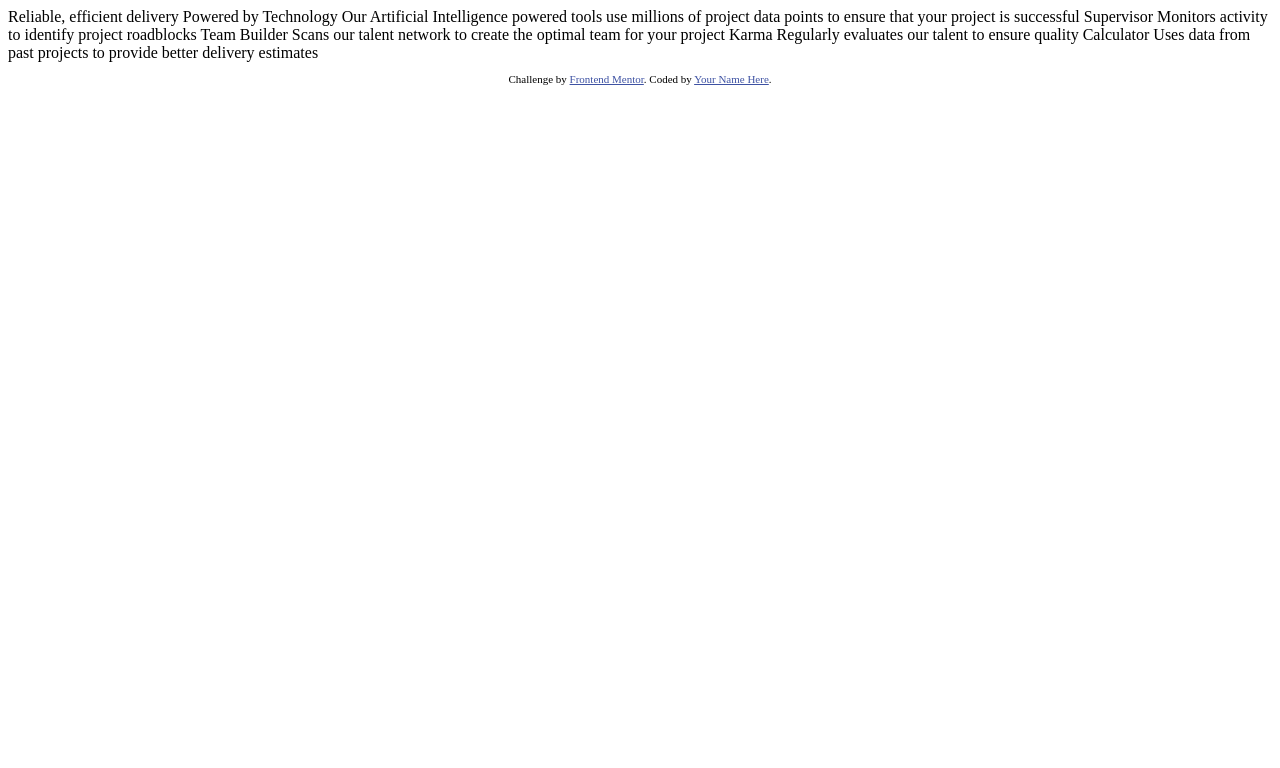
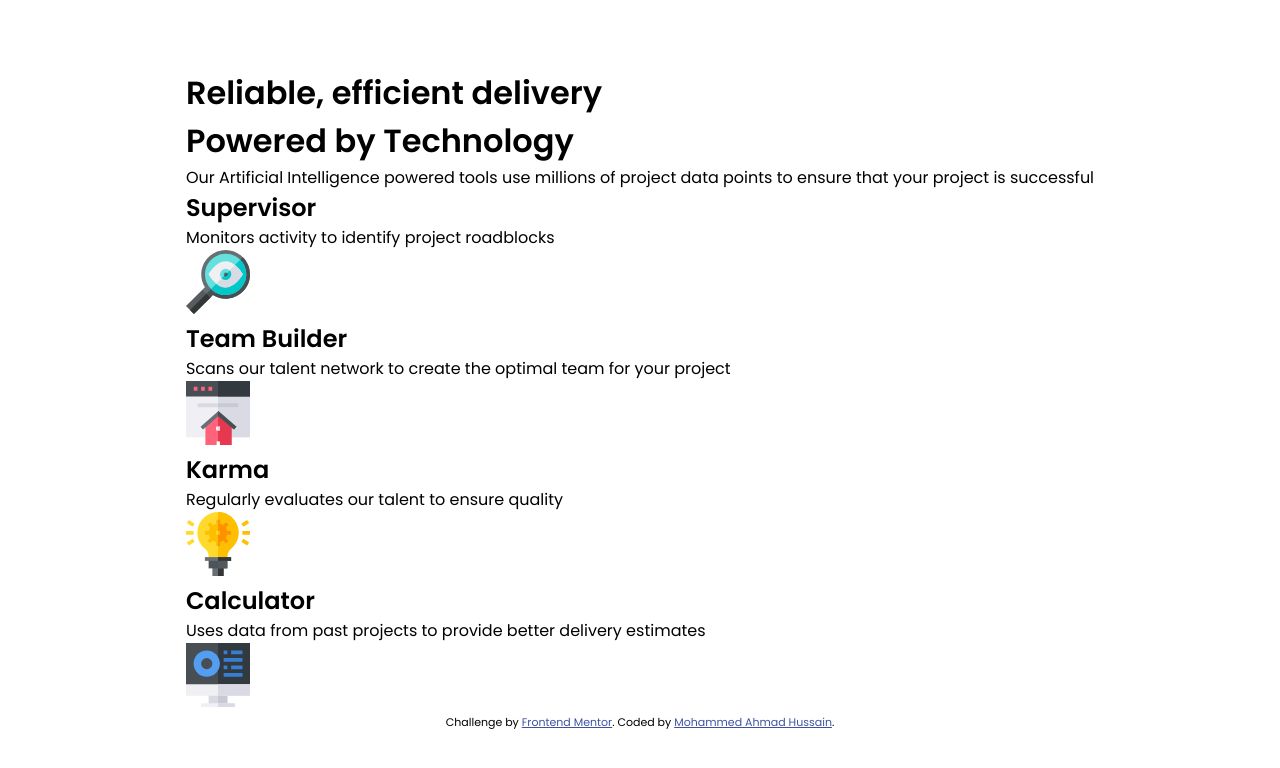
Before and after one commit to mah07308/FM-Four-Card-Feature-Section, a plain HTML site: page index.html in a window 1280 px wide. Drawn offline with Linux system fonts and the light colour scheme.

Commit message:
Completed initial html draft

```diff
--- a/index.html
+++ b/index.html
@@ -1,44 +1,80 @@
 <!DOCTYPE html>
 <html lang="en">
   <head>
-  <meta charset="UTF-8">
-  <meta name="viewport" content="width=device-width, initial-scale=1.0"> <!-- displays site properly based on user's device -->
+    <meta charset="UTF-8" />
+    <meta name="viewport" content="width=device-width, initial-scale=1.0" />
+    <!-- displays site properly based on user's device -->
 
-  <link rel="icon" type="image/png" sizes="32x32" href="./images/favicon-32x32.png">
+    <link
+      rel="icon"
+      type="image/png"
+      sizes="32x32"
+      href="./images/favicon-32x32.png"
+    />
+
+    <link rel="preconnect" href="https://fonts.googleapis.com" />
+    <link rel="preconnect" href="https://fonts.gstatic.com" crossorigin />
+    <link
+      href="https://fonts.googleapis.com/css2?family=Poppins:wght@200;400;600&display=swap"
+      rel="stylesheet"
+    />
 
     <title>Frontend Mentor | Four card feature section</title>
 
-  <!-- Feel free to remove these styles or customise in your own stylesheet 👍 -->
-  <style>
-    .attribution { font-size: 11px; text-align: center; }
-    .attribution a { color: hsl(228, 45%, 44%); }
-  </style>
+    <link rel="stylesheet" href="style.css" />
   </head>
   <body>
+    <main class="container">
+      <h1>
+        Reliable, efficient delivery <br />
+        <span>Powered by Technology</span>
+      </h1>
+      <p>
+        Our Artificial Intelligence powered tools use millions of project data
+        points to ensure that your project is successful
+      </p>
 
-  Reliable, efficient delivery
-  Powered by Technology
+      <div class="card">
+        <h2>Supervisor</h2>
+        <p>Monitors activity to identify project roadblocks</p>
+        <img src="./images/icon-supervisor.svg" alt="" />
+      </div>
+      <div class="card">
+        <h2>Team Builder</h2>
+        <p>
+          Scans our talent network to create the optimal team for your project
+        </p>
+        <img src="./images/icon-team-builder.svg" alt="" />
+      </div>
+      <div class="card">
+        <h2>Karma</h2>
+        <p>Regularly evaluates our talent to ensure quality</p>
+        <img src="./images/icon-karma.svg" alt="" />
+      </div>
+      <div class="card">
+        <h2>Calculator</h2>
+        <p>Uses data from past projects to provide better delivery estimates</p>
+        <img src="./images/icon-calculator.svg" alt="" />
+      </div>
+    </main>
 
-  Our Artificial Intelligence powered tools use millions of project data points
-  to ensure that your project is successful
-
-  Supervisor
-  Monitors activity to identify project roadblocks
-
-  Team Builder
-  Scans our talent network to create the optimal team for your project
-
-  Karma
-  Regularly evaluates our talent to ensure quality
-
-  Calculator
-  Uses data from past projects to provide better delivery estimates
-
+    <!-- Reliable, efficient delivery Powered by Technology Our Artificial
+    Intelligence powered tools use millions of project data points to ensure
+    that your project is successful Supervisor Monitors activity to identify
+    project roadblocks Team Builder Scans our talent network to create the
+    optimal team for your project Karma Regularly evaluates our talent to ensure
+    quality Calculator Uses data from past projects to provide better delivery
+    estimates -->
 
     <footer>
       <p class="attribution">
-      Challenge by <a href="https://www.frontendmentor.io?ref=challenge" target="_blank">Frontend Mentor</a>.
-      Coded by <a href="#">Your Name Here</a>.
+        Challenge by
+        <a href="https://www.frontendmentor.io?ref=challenge" target="_blank"
+          >Frontend Mentor</a
+        >. Coded by
+        <a href="https://www.frontendmentor.io/profile/mah07308"
+          >Mohammed Ahmad Hussain</a
+        >.
       </p>
     </footer>
   </body>
--- /dev/null
+++ b/style.css
@@ -0,0 +1,40 @@
+:root {
+  /* Primary Colors */
+  --red: hsl(0, 78%, 62%);
+  --cyan: hsl(180, 62%, 55%);
+  --orange: hsl(34, 97%, 64%);
+  --blue: hsl(212, 86%, 64%);
+
+  /* Neutral Colors */
+  --very-dark-blue: hsl(234, 12%, 34%);
+  --grayish-blue: hsl(229, 6%, 66%);
+  --very-light-gray: hsl(0, 0%, 98%);
+}
+
+*,
+*::before,
+*::after {
+  box-sizing: border-box;
+}
+
+* {
+  margin: 0;
+  padding: 0;
+}
+
+body {
+  font-family: 'Poppins', sans-serif;
+  display: flex;
+  flex-direction: column;
+  align-items: center;
+  justify-content: center;
+  min-height: 100vh;
+}
+
+.attribution {
+  font-size: 11px;
+  text-align: center;
+}
+.attribution a {
+  color: hsl(228, 45%, 44%);
+}
```
Lines whose indentation alone changed are shown as unchanged.
